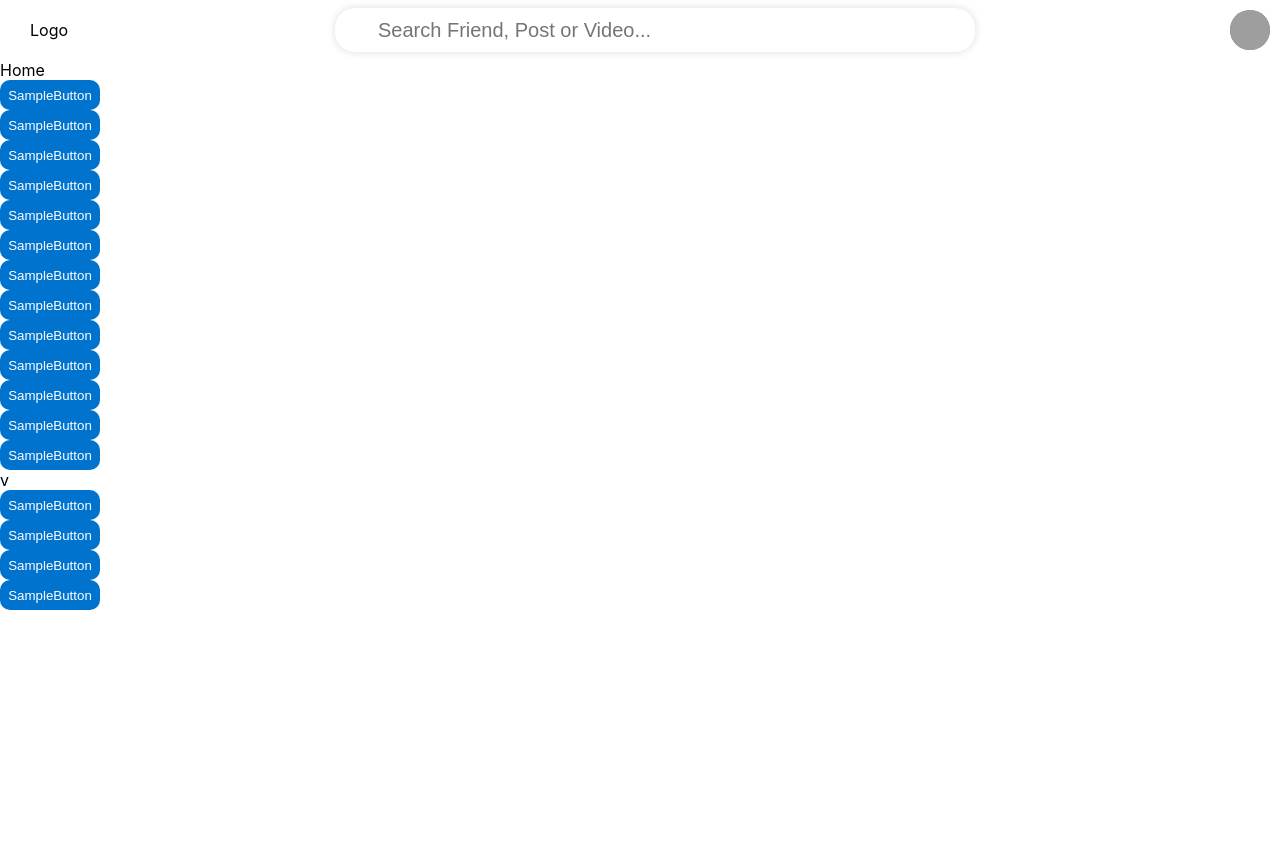
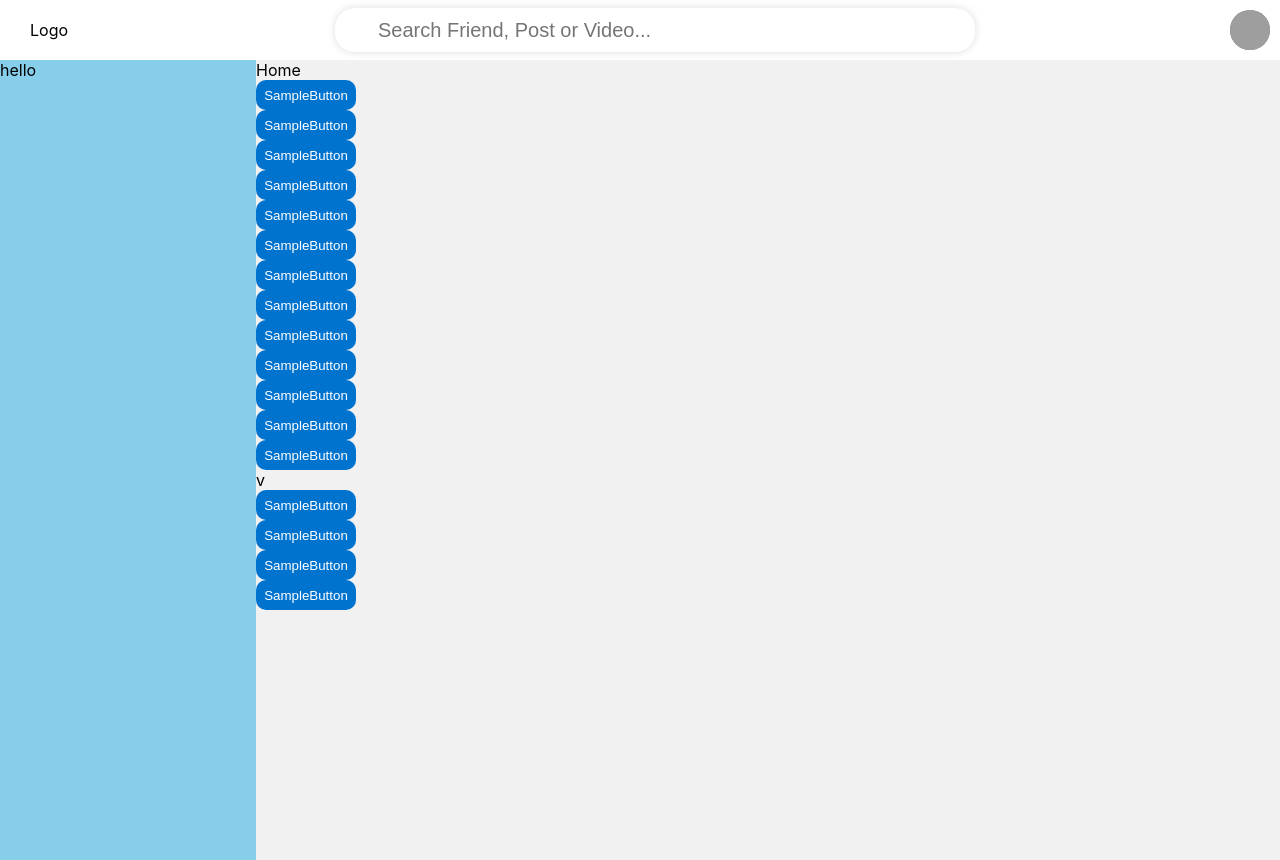
Before and after one commit to WebStudyBiz/SNS_front, a React (Create React App) app: page / in a window 1280 px wide. Before the commit the page ends 800 px from the top, so only its background shows below. Built offline with nearby package versions, Linux system fonts and the light colour scheme; grey boxes are pictures that could not be loaded; some icons are missing.

Commit message:
feat: App Component의 Body 나눔

```diff
--- a/src/App.js
+++ b/src/App.js
@@ -4,15 +4,42 @@ import Home from "./pages/Home";
 import Navbar from "./components/Navbar";
 import { styled } from "styled-components";
 
+const BodyContainer = styled.div`
+  display: flex;
+  margin-top: 60px;
+  flex-direction: row;
+  height: 100vh;
+  width: 100%;
+`;
+
+const LeftContent = styled.div`
+  display: flex;
+  flex-direction: column;
+  width: 20%;
+  height: 100%;
+  background-color: skyblue;
+`;
+
+const RightContent = styled.div`
+  display: flex;
+  flex-direction: column;
+  width: 80%;
+  height: 100%;
+  background-color: #f1f1f1;
+`;
+
 function App() {
   return (
     <BrowserRouter>
       <Navbar />
-      <div style={{ marginTop: "60px" }}>
-        <Routes>
-          <Route path="/" element={<Home />} />
-        </Routes>
-      </div>
+      <BodyContainer>
+        <LeftContent>hello</LeftContent>
+        <RightContent>
+          <Routes>
+            <Route path="/" element={<Home />} />
+          </Routes>
+        </RightContent>
+      </BodyContainer>
     </BrowserRouter>
   );
 }
```
